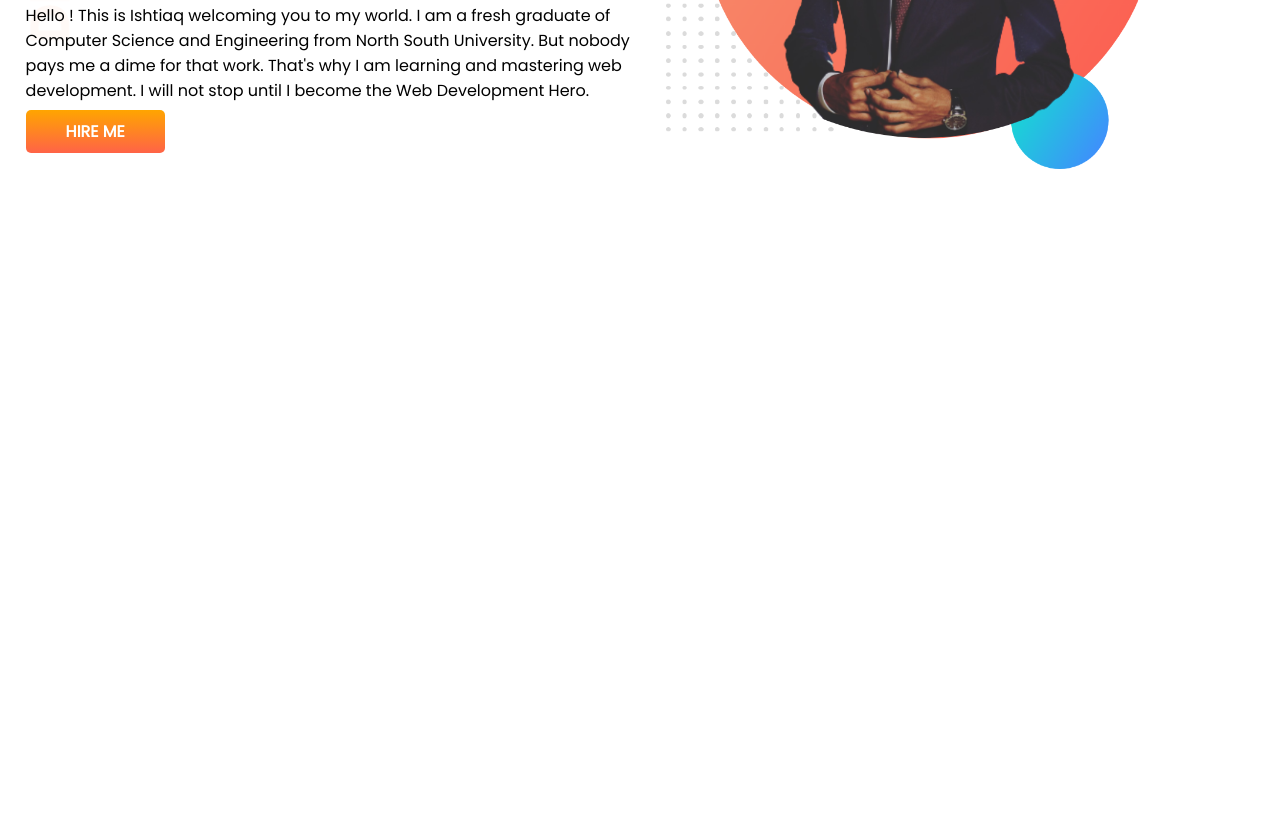
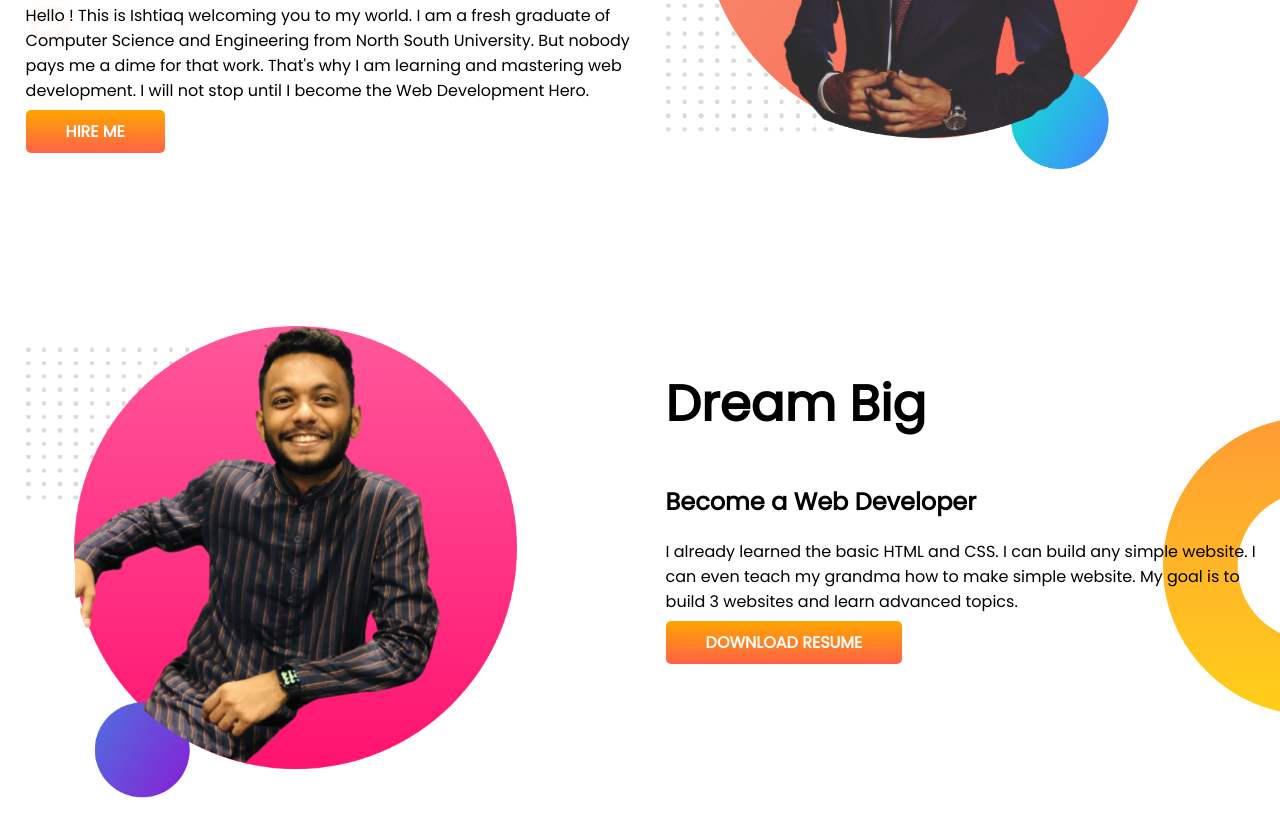
Before and after one commit to IshtiaqAhmed001/developer-portfolio, a plain HTML site: page index.html in a window 1280 px wide. Shown: the part 319-1156 px from the top of the page. Before the commit the page ends 800 px from the top, so only its background shows below. Drawn offline with Linux system fonts and the light colour scheme.

Commit message:
dream added

```diff
--- a/index.html
+++ b/index.html
@@ -32,6 +32,21 @@
             <img src="images/ishtiaq-pic-with-bg.png" alt="mypic">
         </div>
     </section>
+    <section class="dream-big">
+        <div class="half-width">
+            <img src="/images/ishtiaq-pic-with-bg2.png" alt="">
+        </div>
+        <div class="half-width">
+            <h1>Dream Big</h1>
+            <h2>Become a Web Developer</h2>
+            <p>
+                I already learned the basic HTML and CSS. I can build any simple website. I can even teach my grandma
+                how to make simple website. My goal is to build 3 websites and learn advanced topics.
+            </p>
+            <a class="link-button" target="_blank" href="">DOWNLOAD RESUME</a>
+        </div>
+
+    </section>
 
 </body>
 
--- a/style.css
+++ b/style.css
@@ -13,6 +13,7 @@ h1{
 
 section{
     display:flex;
+    margin-bottom: 150px;
 }
 .half-width{
     width: 50%;
@@ -35,3 +36,9 @@ section{
     background-image: url(images/top-banner.png);
     background-repeat: no-repeat;
 }
+
+.dream-big{
+    background-image: url(images/dream-bg.png);
+    background-repeat: no-repeat;
+    background-position: right;
+}
```
Also changed, not shown: images/ishtiaq-pic-with-bg2.png (added).
